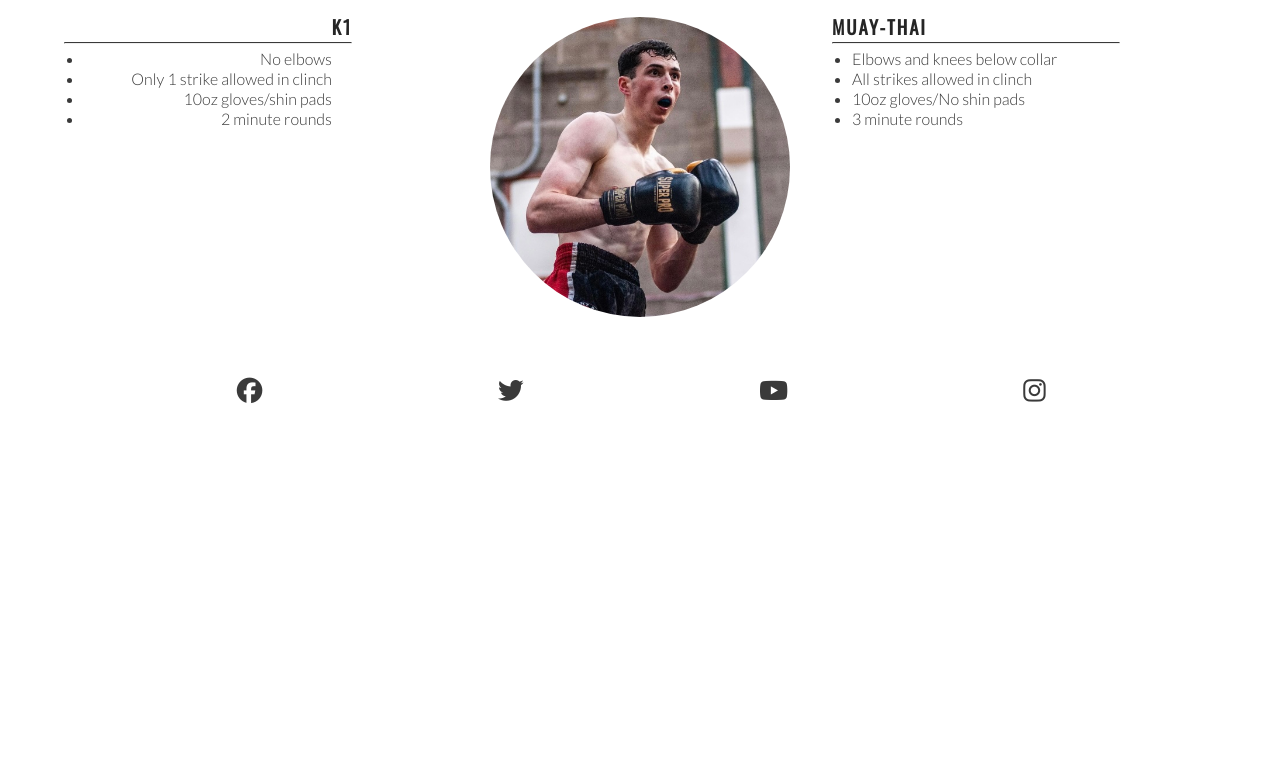
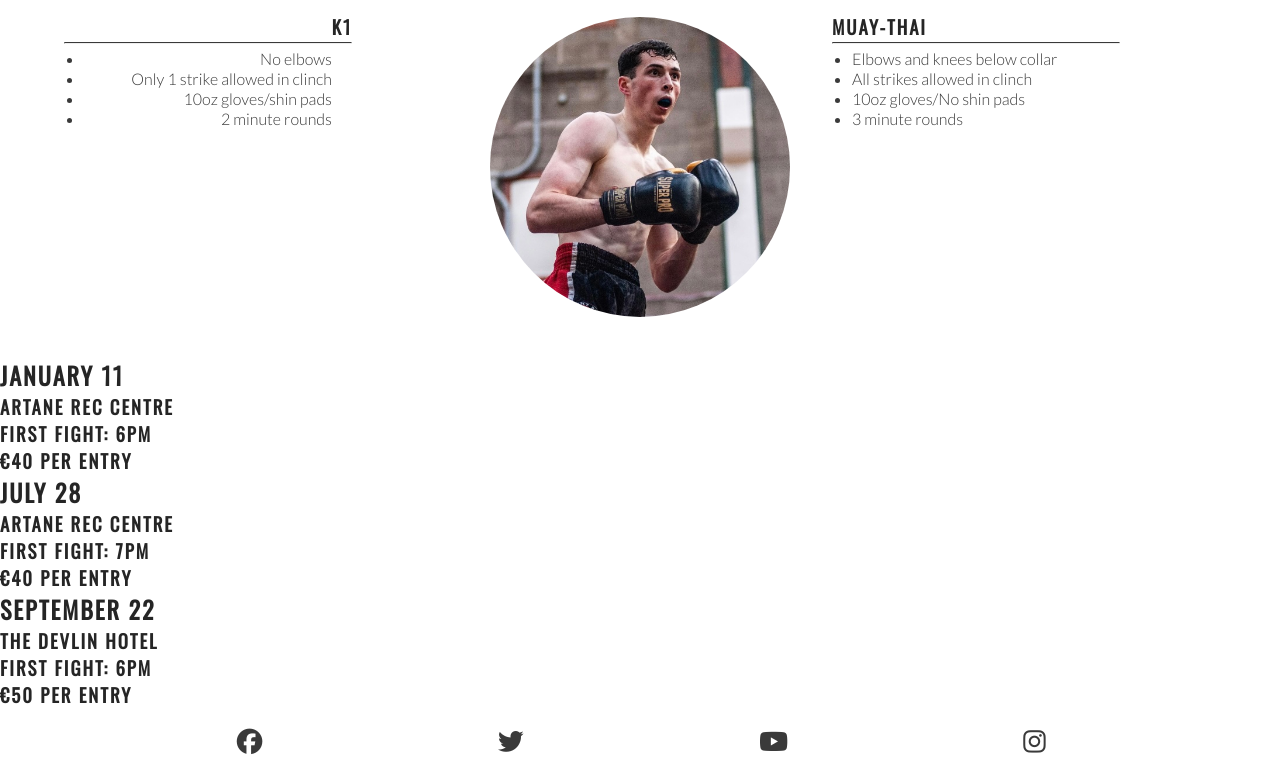
Before and after one commit to ruairikeane11/project1-arena, a plain HTML site: page index.html in a window 1280 px wide. Shown: the part 768-1544 px from the top of the page. Before the commit the page ends 1193 px from the top, so only its background shows below. Drawn offline with nearby package versions, Linux system fonts and the light colour scheme.

Commit message:
add competition dates html

```diff
--- a/index.html
+++ b/index.html
@@ -52,6 +52,7 @@
             </div>
         </section>
 
+        <!-- Rule sets section-->
         <section id="general">
             <h2>Rule-sets</h2>
             <div id="rule-sets">
@@ -87,6 +88,28 @@
 
             </div>
         </section>
+
+        <!-- Competition dates section -->
+        <section id="times">
+            <div>
+                <h2>January 11</h2>
+                <h3>Artane Rec Centre</h3>
+                <h3>First fight: 6pm</h3>
+                <h3>€40 per entry</h3>
+            </div>
+            <div>
+                <h2>July 28</h2>
+                <h3>Artane Rec Centre</h3>
+                <h3>First fight: 7pm</h3>
+                <h3>€40 per entry</h3>
+            </div>
+            <div>
+                <h2>September 22</h2>
+                <h3>The Devlin Hotel</h3>
+                <h3>First Fight: 6pm</h3>
+                <h3>€50 per entry</h3>
+            </div>
+        </section>
     </main>
 
     <!--Footer-->
```
